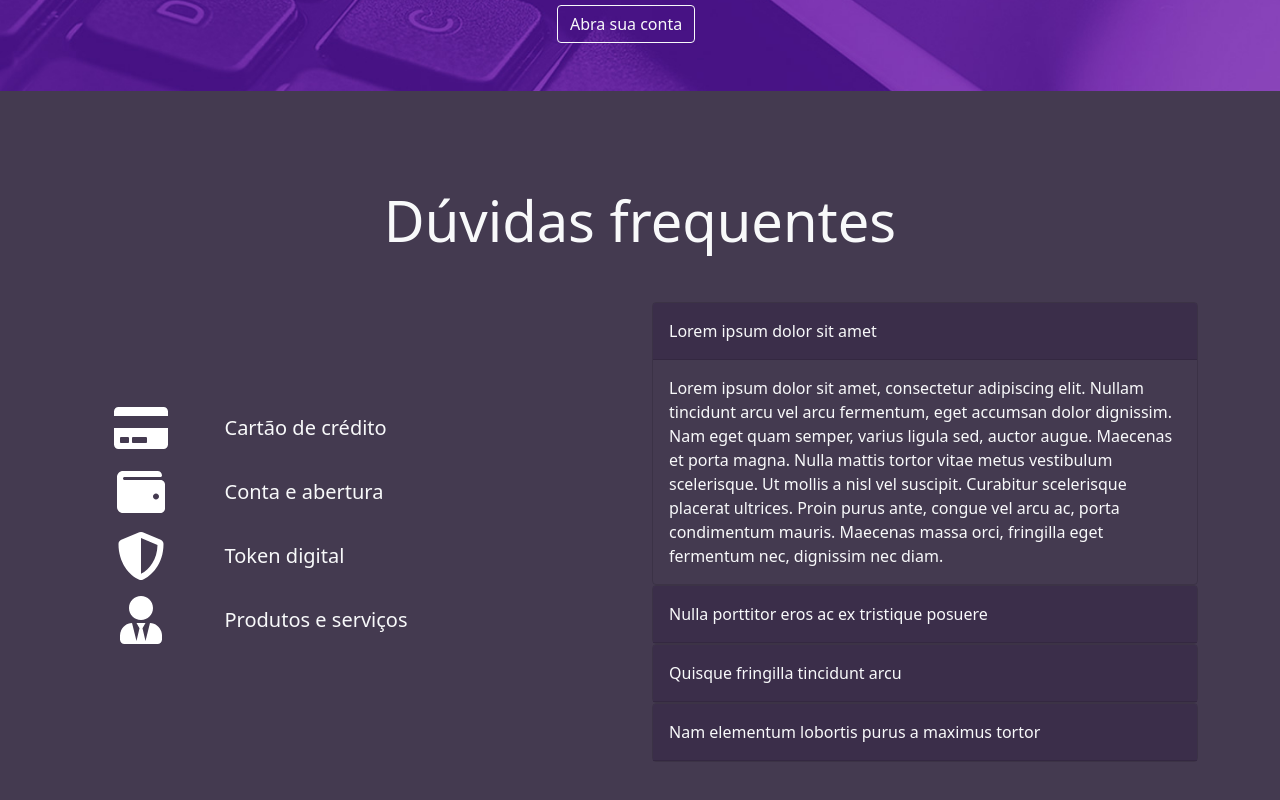
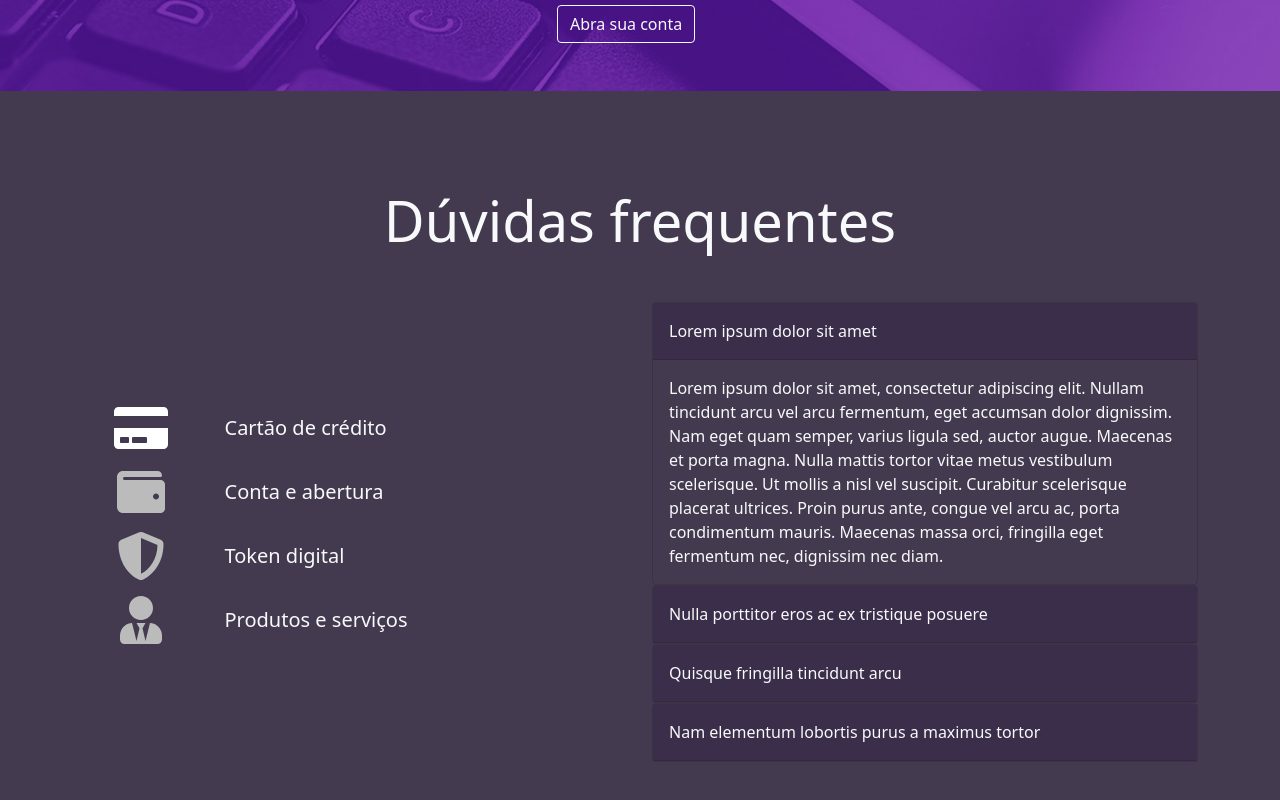
Before and after one commit to Lucashylario/magbank21, a React (Create React App) app: page / in a window 1280 px wide. Shown: the part 2418-3218 px from the top of the page. Built offline with nearby package versions, Linux system fonts and the light colour scheme.

Commit message:
ajustes de funcionalidade de icones

```diff
--- a/src/components/Faq.js
+++ b/src/components/Faq.js
@@ -1,6 +1,6 @@
 import React, { useState, useEffect } from 'react';
 import { Container, Row, Col, Card, Accordion } from 'react-bootstrap';
-import IconText from './IconText';
+import IconText from './IconText'
 import { FontAwesomeIcon } from '@fortawesome/react-fontawesome';
 import { faCreditCard, faWallet, faShieldAlt, faUserTie } from '@fortawesome/free-solid-svg-icons';
 import './Faq.scss';
@@ -31,22 +31,59 @@ const Faq = () => {
                 </Row>
 
                 <Row className='d-flex align-items-center justify-items-center'>
+
                     <Col className='d-lg-none mb-5' xs={12}>
                         <Row>
                             {options.map(({ icon }, key) => (
                                 <Col className='d-flex justify-content-center' key={key}>
-                                <FontAwesomeIcon icon={icon} size='2x' color='#fff' onClick={() => handleClick(key)}/>
+                                    <FontAwesomeIcon
+                                        icon={icon}
+                                        size='2x'
+                                        color={key === index ? '#fff' : '#BBB'}
+                                        onClick={() => handleClick(key)}
+                                    />
                                 </Col>
                             ))}
+                            <Row className='text-center mt-5'>
+                                <p className='lead'>
+                                    {options[index].text}
+                                </p>
+                            </Row>
                         </Row>
                     </Col>
+
                     <Col className='d-none d-lg-block'>
                         {options.map(({ icon, text }, key) => (
-                        <IconText icon={icon} size={3} className='faq-clickable mb-3' textClassName='lead' color='#fff' onClick={() => handleClick(key)} key={key}>{text}</IconText>
+                            /*<Col className='d-flex justify-content-center' key={key}>
+                            <FontAwesomeIcon
+                                icon={icon}
+                                size='3x'
+                                className='faq-clickable mb-3'
+                                textClassName='lead'
+                                color={key === index ? '#fff' : '#BBB'}
+                                onClick={() => handleClick(key)}
+                                key={key}
+                                text={text}
+                            >
+                                {text}
+                            </FontAwesomeIcon>
+                            </Col>    */
+                            <IconText
+                                icon={icon}
+                                size={3}
+                                className='faq-clickable mb-3'
+                                textClassName='lead'
+                                color={key === index ? '#fff' : '#BBB'}
+                                onClick={() => handleClick(key)}
+                                key={key}
+                            >
+                                {text}
+                            </IconText>
                         ))}
                     </Col>
+
                     <Col>
-                    <Accordion defaultActiveKey='0'>
+                        <Accordion defaultActiveKey='0' activeKey={`${index}`}>
                             <Card>
                                 <Accordion.Toggle className='py-3 faq-clickable' as={Card.Header} eventKey='0'>
                                     Lorem ipsum dolor sit amet
@@ -114,7 +151,6 @@ const Faq = () => {
                                     </Card.Body>
                                 </Accordion.Collapse>
                             </Card>
-
                         </Accordion>
                     </Col>
                 </Row>
--- a/src/components/IconText.js
+++ b/src/components/IconText.js
@@ -2,9 +2,7 @@ import React from  'react';
 import { Col, Row } from 'react-bootstrap';
 import { FontAwesomeIcon } from '@fortawesome/react-fontawesome';
 
-
-const IconText = (
-    {
+const IconText = ({
     icon,
     size = 1,
     color = '#000',
@@ -13,16 +11,12 @@ const IconText = (
     children,
     onClick,
 }) => (
-        <Row className={`d-flex align-items-center ${className}`} onCLick={onClick}>
+    <Row className={`d-flex align-items-center ${className}`} onClick={onClick}>
         <Col xs={size} className='d-flex justify-content-center'>
-                <FontAwesomeIcon
-                    icon={icon}
-                    size={`${size}x`}
-                    color={color}
-                />
+        <FontAwesomeIcon icon={icon} size={`${size}x`} color={color} />
         </Col>
         <Col xs={11 - size} className={textClassName}>
-                { children }
+        {children}
         </Col>
     </Row>
 );
```
Lines whose indentation alone changed are shown as unchanged.
